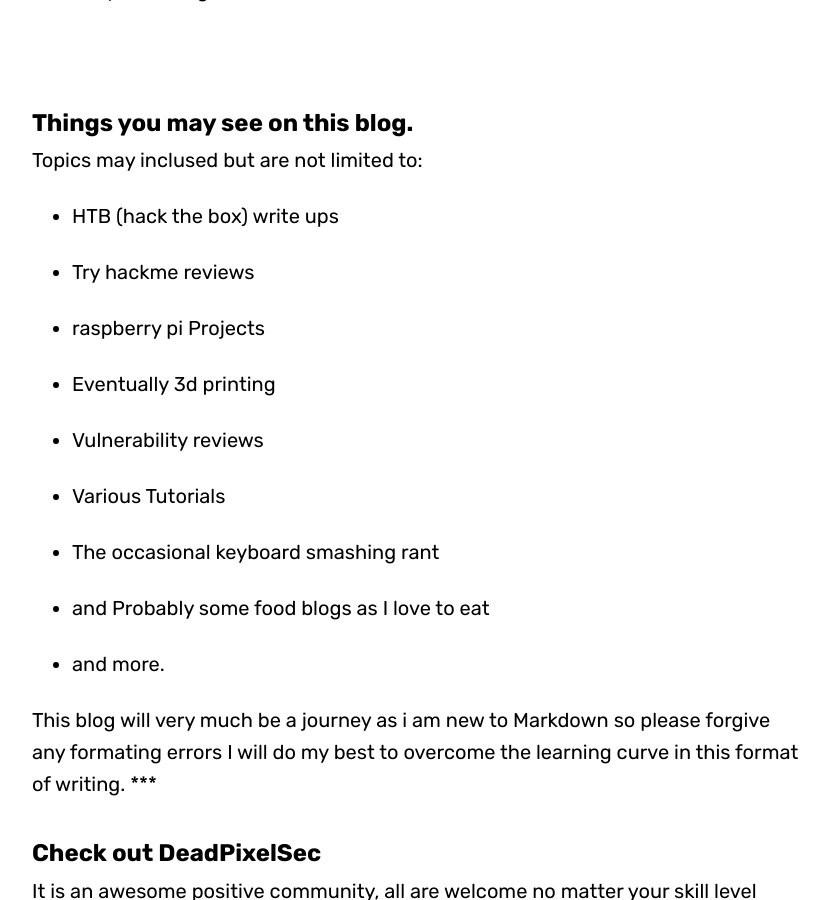
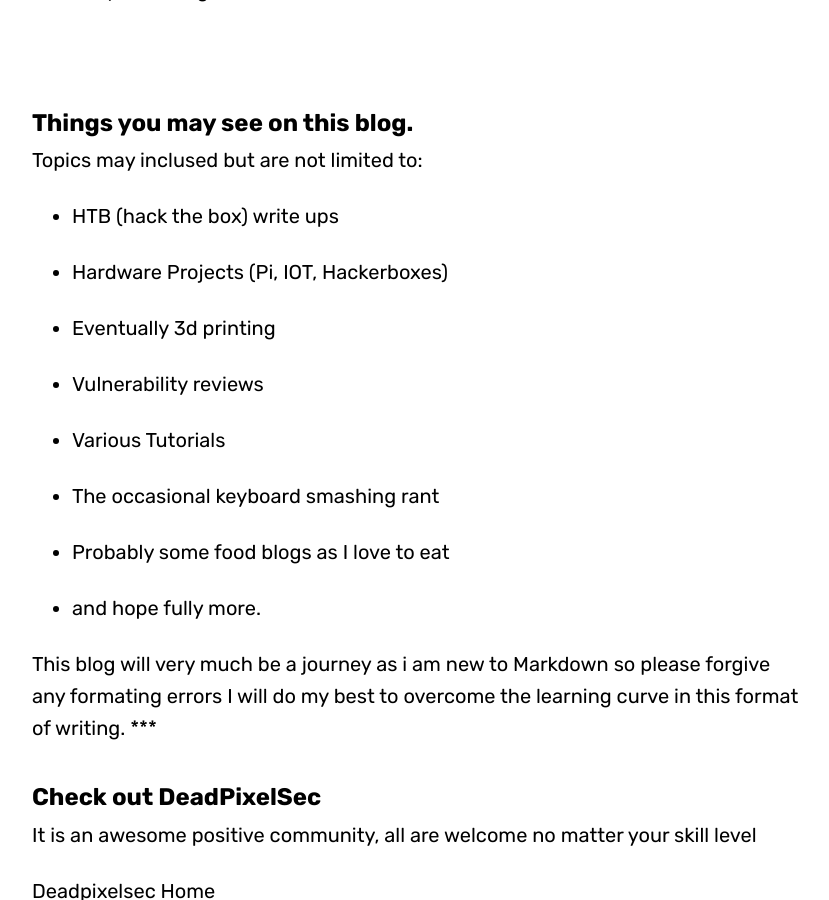
Before and after one commit to bashincajun/bashincajun.github.io, a Jekyll site: the page built from _posts/2017-01-20-example-content.md, in a window 1280 px wide and 900 px high, scrolled down 1266 px. Shown: the whole window, without its empty margins (224-1053 px from the left). Built offline with Jekyll 4.4.1, drawn with Linux system fonts in a browser that asks for light colours; some web fonts are replaced.

Commit message:
Update 2017-01-20-example-content.md

```diff
--- a/_posts/2017-01-20-example-content.md
+++ b/_posts/2017-01-20-example-content.md
@@ -29,9 +29,7 @@ Topics may inclused but are not limited to:
 
 - HTB (hack the box) write ups
 
-- Try hackme reviews
-
-- raspberry pi Projects
+- Hardware Projects (Pi, IOT, Hackerboxes)
 
 - Eventually 3d printing
 
@@ -41,9 +39,9 @@ Topics may inclused but are not limited to:
 
 - The occasional keyboard smashing rant
 
-- and Probably some food blogs as I love to eat
+- Probably some food blogs as I love to eat
 
-- and more.
+- and hope fully more.
 
 
 This blog will very much be a journey as i am new to Markdown so please forgive any formating errors I will do my best to overcome the learning curve in this format of writing.
```
